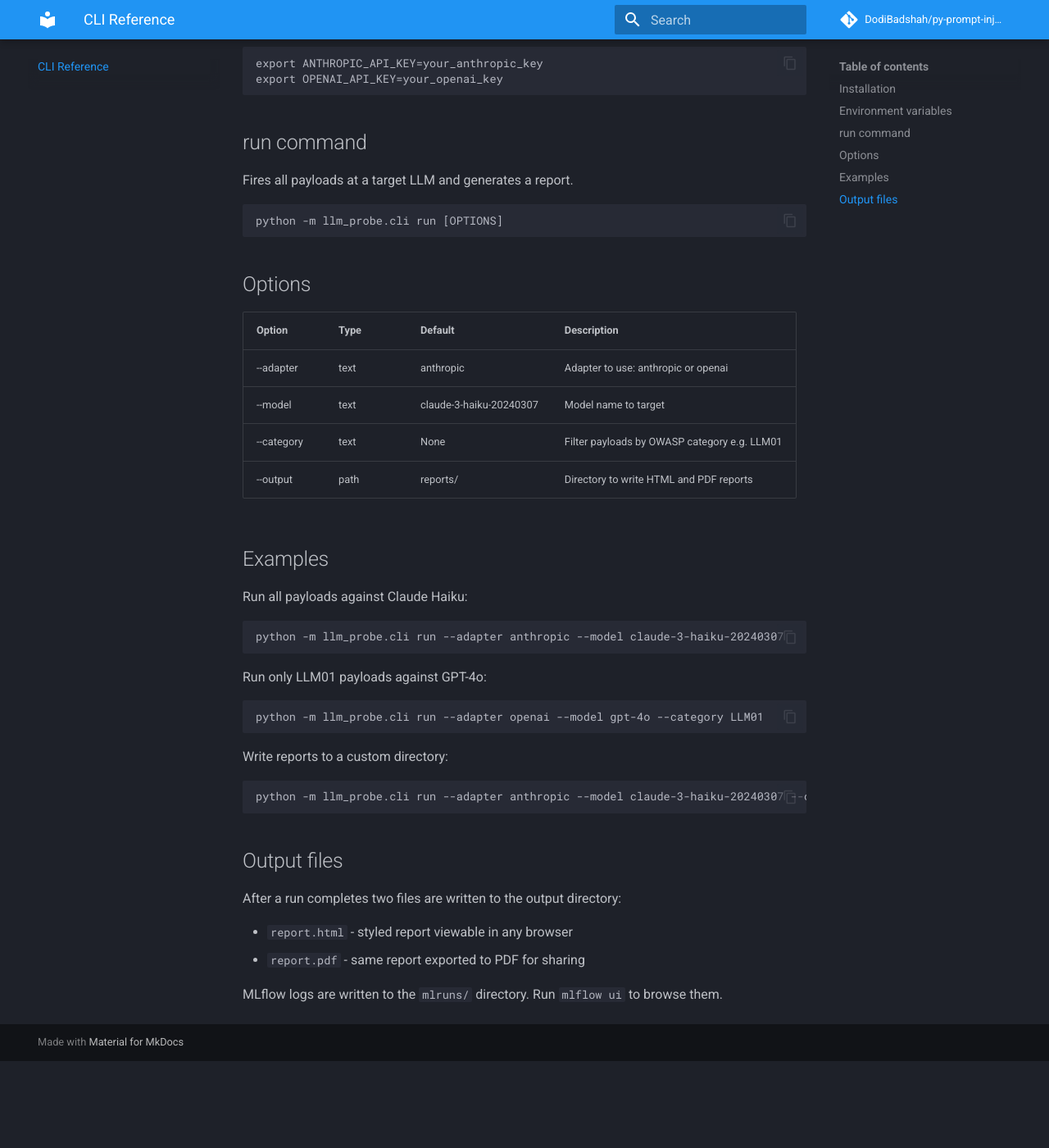
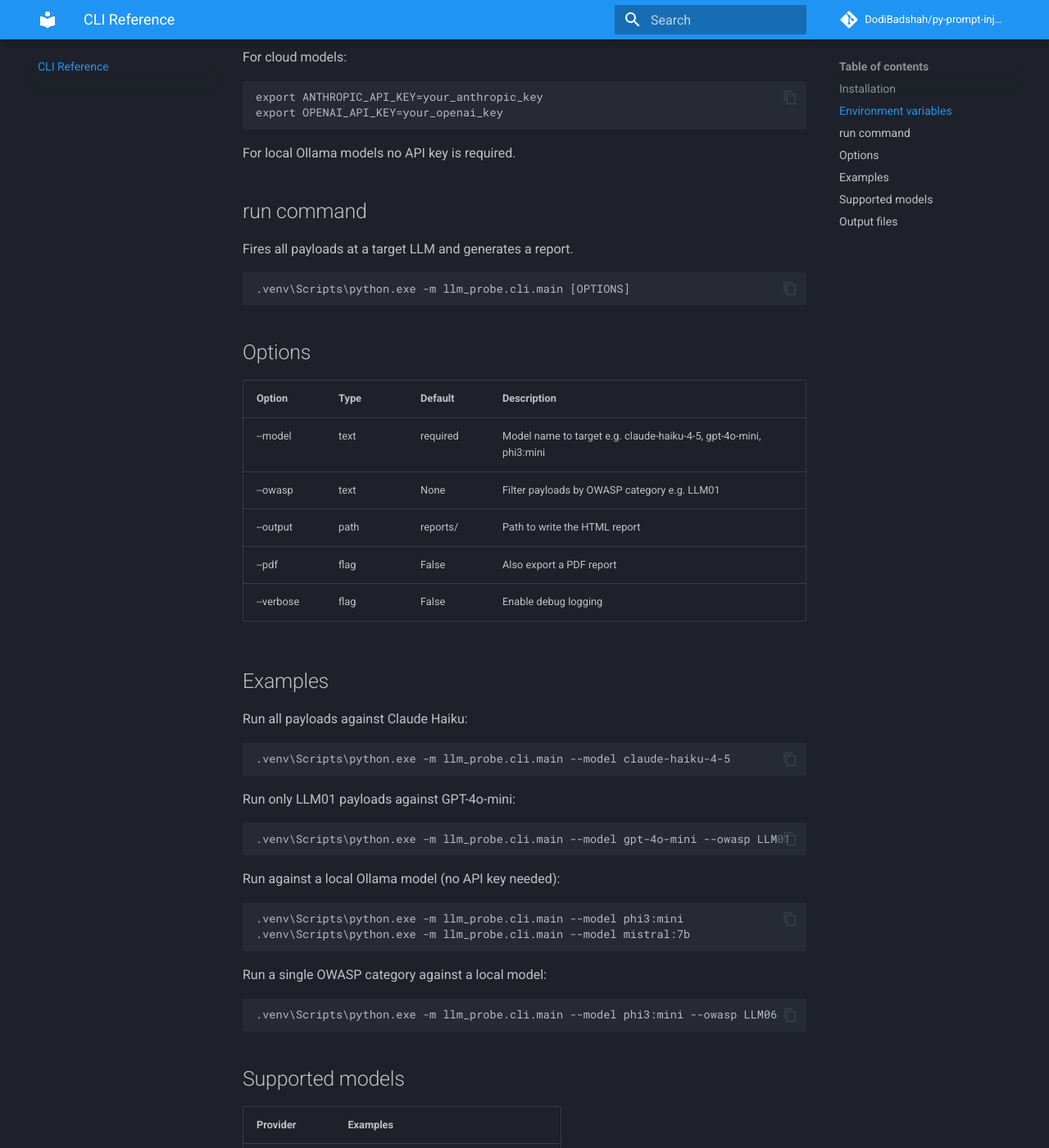
Before and after one commit to DodiBadshah/py-prompt-injection, an MkDocs documentation site: the page built from docs/cli.md, in a window 1280 px wide and 1400 px high, scrolled down 494 px. Shown: the whole window at 82% size. Built offline with MkDocs 1.6.1 and Material for MkDocs 9.7.7, drawn with Linux system fonts in a browser that asks for light colours; comment, search, counter and statistics services are not loaded; before the commit the page ends 1788 px from its top, so only the background shows below that; some of the changed text lies outside the part shown.

Commit message:
feat: add Ollama adapter for local LLM testing, update docs and README

```diff
--- a/docs/cli.md
+++ b/docs/cli.md
@@ -12,43 +12,58 @@
 
 ## Environment variables
 
+For cloud models:
+
     export ANTHROPIC_API_KEY=your_anthropic_key
     export OPENAI_API_KEY=your_openai_key
+
+For local Ollama models no API key is required.
 
 ## run command
 
 Fires all payloads at a target LLM and generates a report.
 
-    python -m llm_probe.cli run [OPTIONS]
+    .venv\Scripts\python.exe -m llm_probe.cli.main [OPTIONS]
 
 ## Options
 
 | Option | Type | Default | Description |
 |---|---|---|---|
-| --adapter | text | anthropic | Adapter to use: anthropic or openai |
-| --model | text | claude-3-haiku-20240307 | Model name to target |
-| --category | text | None | Filter payloads by OWASP category e.g. LLM01 |
-| --output | path | reports/ | Directory to write HTML and PDF reports |
+| --model | text | required | Model name to target e.g. claude-haiku-4-5, gpt-4o-mini, phi3:mini |
+| --owasp | text | None | Filter payloads by OWASP category e.g. LLM01 |
+| --output | path | reports/ | Path to write the HTML report |
+| --pdf | flag | False | Also export a PDF report |
+| --verbose | flag | False | Enable debug logging |
 
 ## Examples
 
 Run all payloads against Claude Haiku:
 
-    python -m llm_probe.cli run --adapter anthropic --model claude-3-haiku-20240307
+    .venv\Scripts\python.exe -m llm_probe.cli.main --model claude-haiku-4-5
 
-Run only LLM01 payloads against GPT-4o:
+Run only LLM01 payloads against GPT-4o-mini:
 
-    python -m llm_probe.cli run --adapter openai --model gpt-4o --category LLM01
+    .venv\Scripts\python.exe -m llm_probe.cli.main --model gpt-4o-mini --owasp LLM01
 
-Write reports to a custom directory:
+Run against a local Ollama model (no API key needed):
 
-    python -m llm_probe.cli run --adapter anthropic --model claude-3-haiku-20240307 --output my-reports/
+    .venv\Scripts\python.exe -m llm_probe.cli.main --model phi3:mini
+    .venv\Scripts\python.exe -m llm_probe.cli.main --model mistral:7b
+
+Run a single OWASP category against a local model:
+
+    .venv\Scripts\python.exe -m llm_probe.cli.main --model phi3:mini --owasp LLM06
+
+## Supported models
+
+| Provider | Examples |
+|---|---|
+| Anthropic | claude-haiku-4-5, claude-sonnet-4-6 |
+| OpenAI | gpt-4o-mini, gpt-4o |
+| Ollama (local) | phi3:mini, mistral:7b, llama3.2, gemma2:2b |
 
 ## Output files
 
-After a run completes two files are written to the output directory:
+After a run completes the HTML report is written to the reports/ directory. Use --pdf to also export a PDF.
 
-- `report.html` - styled report viewable in any browser
-- `report.pdf` - same report exported to PDF for sharing
-
-MLflow logs are written to the `mlruns/` directory. Run `mlflow ui` to browse them.
+MLflow logs are written to the mlruns/ directory. Run `mlflow ui` to browse them.
```
Also changed, not shown: README.md (+35 -15 lines), docs/architecture.md (+13 -3 lines), 6 other files.
